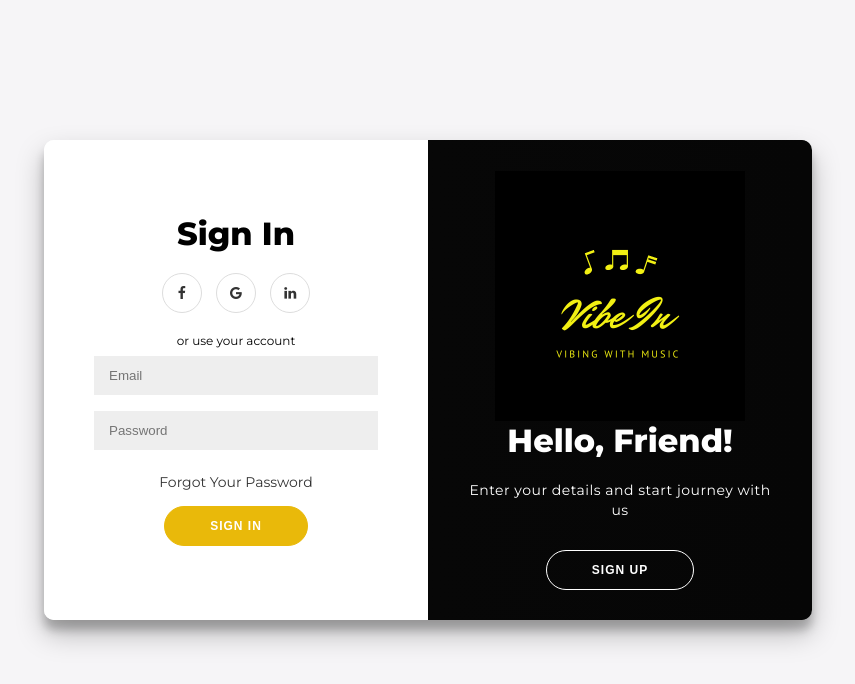
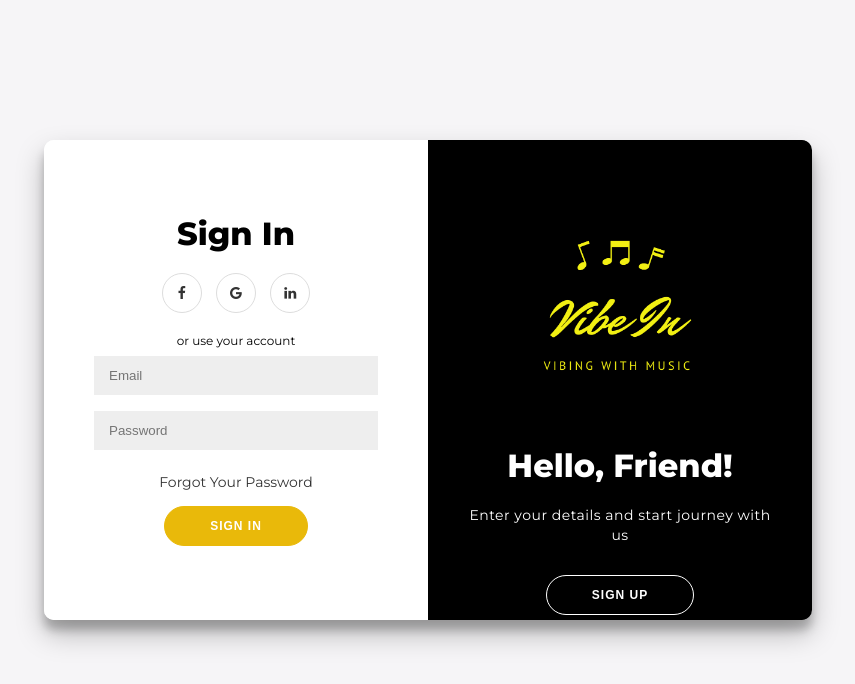
Before and after one commit to srushtyps/IWP_Project, a plain HTML site: page iwp/index.html in a window 1280 px wide. Shown: the whole page, without its empty margins (212-1067 px from the left). Drawn offline with Linux system fonts and the light colour scheme.

Commit message:
modified

```diff
--- a/iwp/index.html
+++ b/iwp/index.html
@@ -50,7 +50,7 @@
 		</div>
 
 		<div class="overlay-panel overlay-right">
-			<img src="music logo.png" height="250px" width="250px" >
+			<img src="music logo.png" height="300px" width="300px" >
 			<h1>Hello, Friend!</h1>
 			<p>Enter your details and start journey with us</p>
 			<button class="ghost" id="signUp">Sign Up</button>
--- a/iwp/style.css
+++ b/iwp/style.css
@@ -159,9 +159,9 @@ input {
 }
 
 .overlay {
-	background: #0b0103;
-	background: -webkit-linear-gradient(to right, #101010, #0c0c0c);
-	background: linear-gradient(to right, #080808, #060606);
+	background: #000000;
+	background: -webkit-linear-gradient(to right, #000000, #000000);
+	background: linear-gradient(to right, #000000, #000000);
 	background-repeat: no-repeat;
 	background-size: cover;
 	background-position: 0 0;
```
